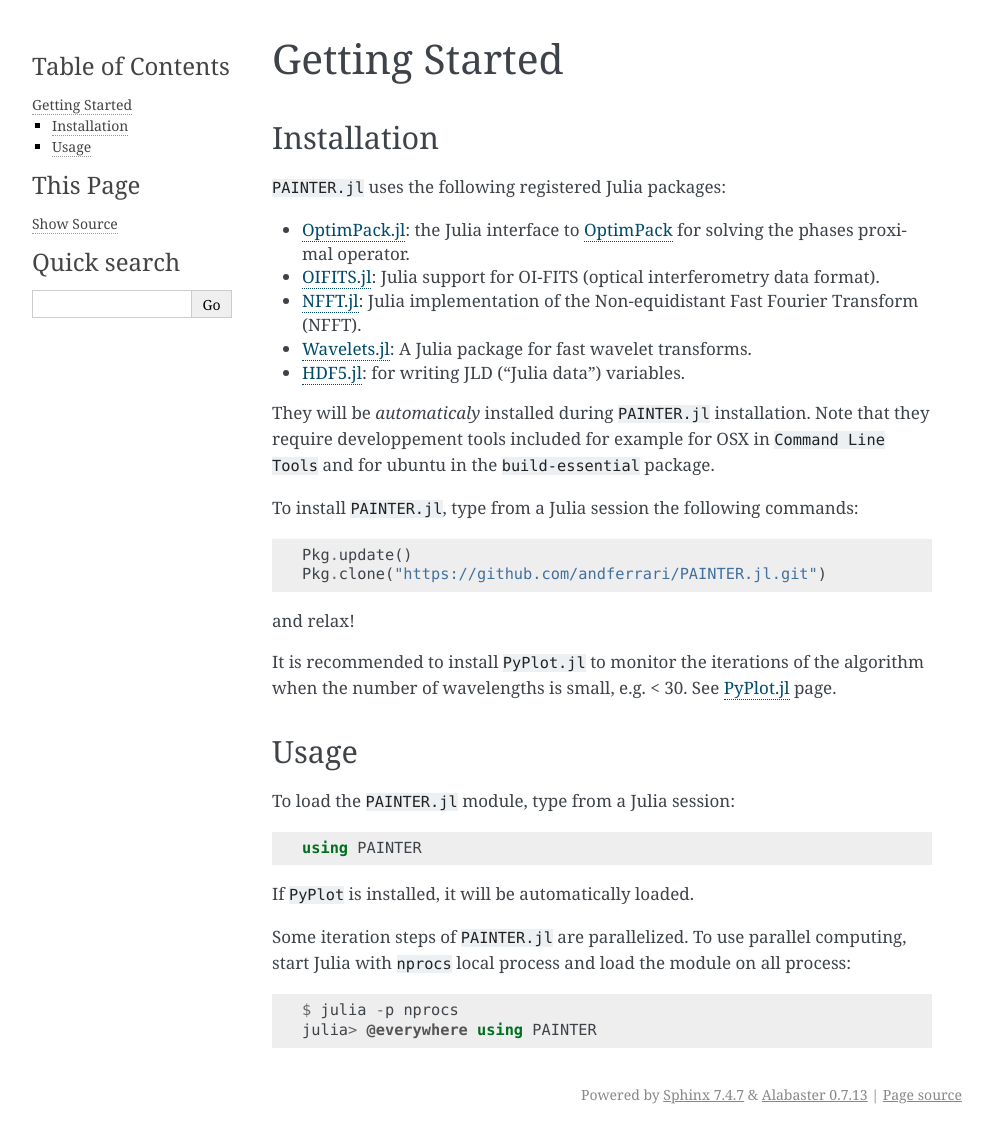
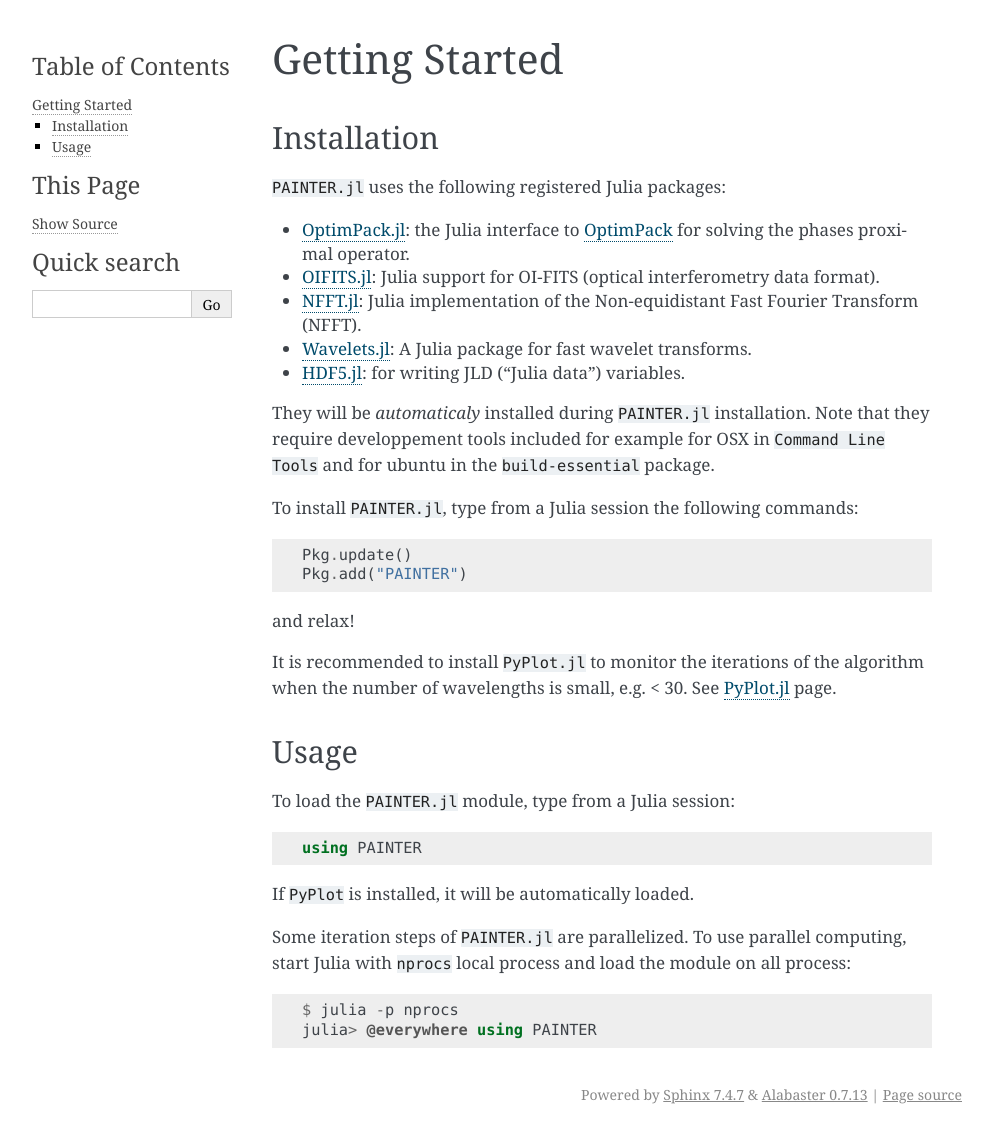
Before and after one commit to andferrari/PAINTER.jl, a Sphinx documentation site: the page built from doc/source/installation.rst, in a window 1280 px wide. Shown: the whole page, without its empty margins (148-1141 px from the left). Built offline with Sphinx 7.4.7, drawn with Linux system fonts in a browser that asks for light colours; formulas are drawn with MathJax 3.

Commit message:
last before tag

```diff
--- a/doc/source/installation.rst
+++ b/doc/source/installation.rst
@@ -21,7 +21,7 @@ To install ``PAINTER.jl``, type from a Julia session the following commands:
 .. code:: julia
 
   Pkg.update()
-  Pkg.clone("https://github.com/andferrari/PAINTER.jl.git")
+  Pkg.add("PAINTER")
 
 and relax!
 
```
Also changed, not shown: README.md (+1 -1 lines).
